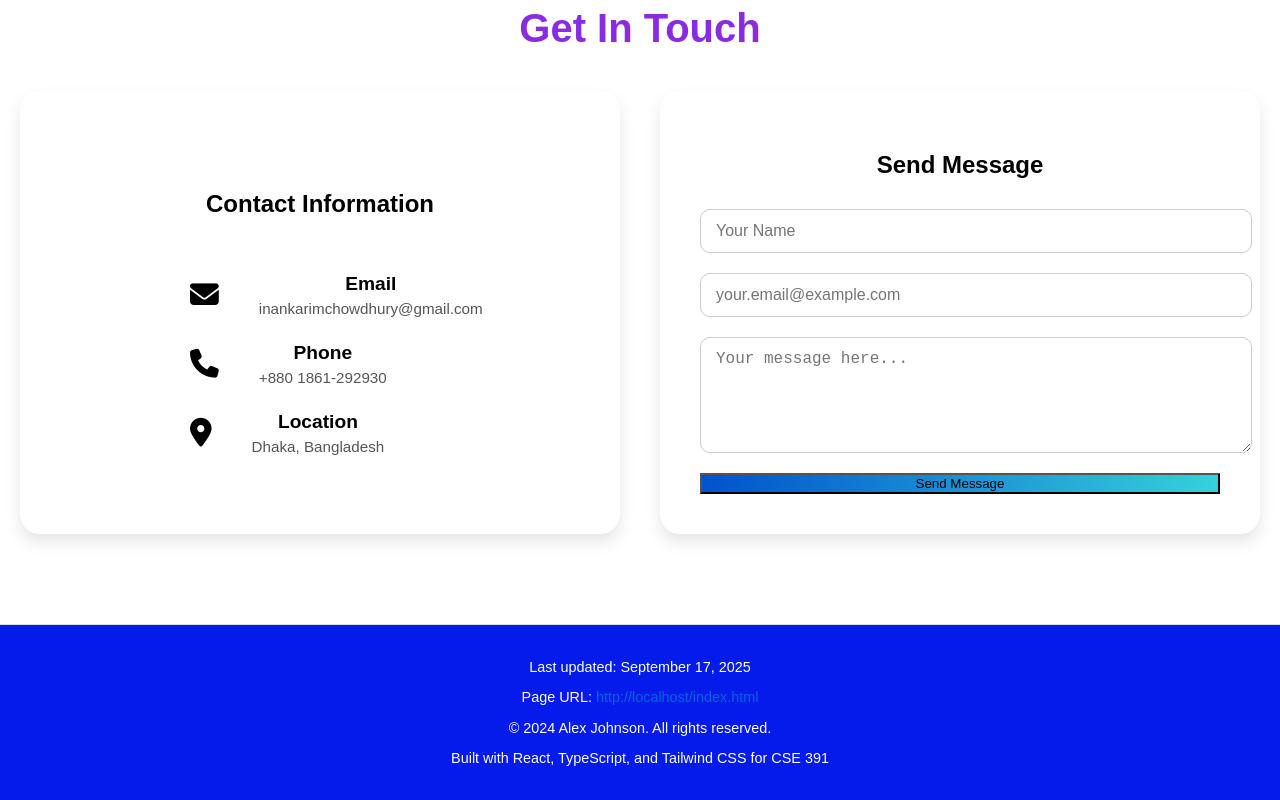
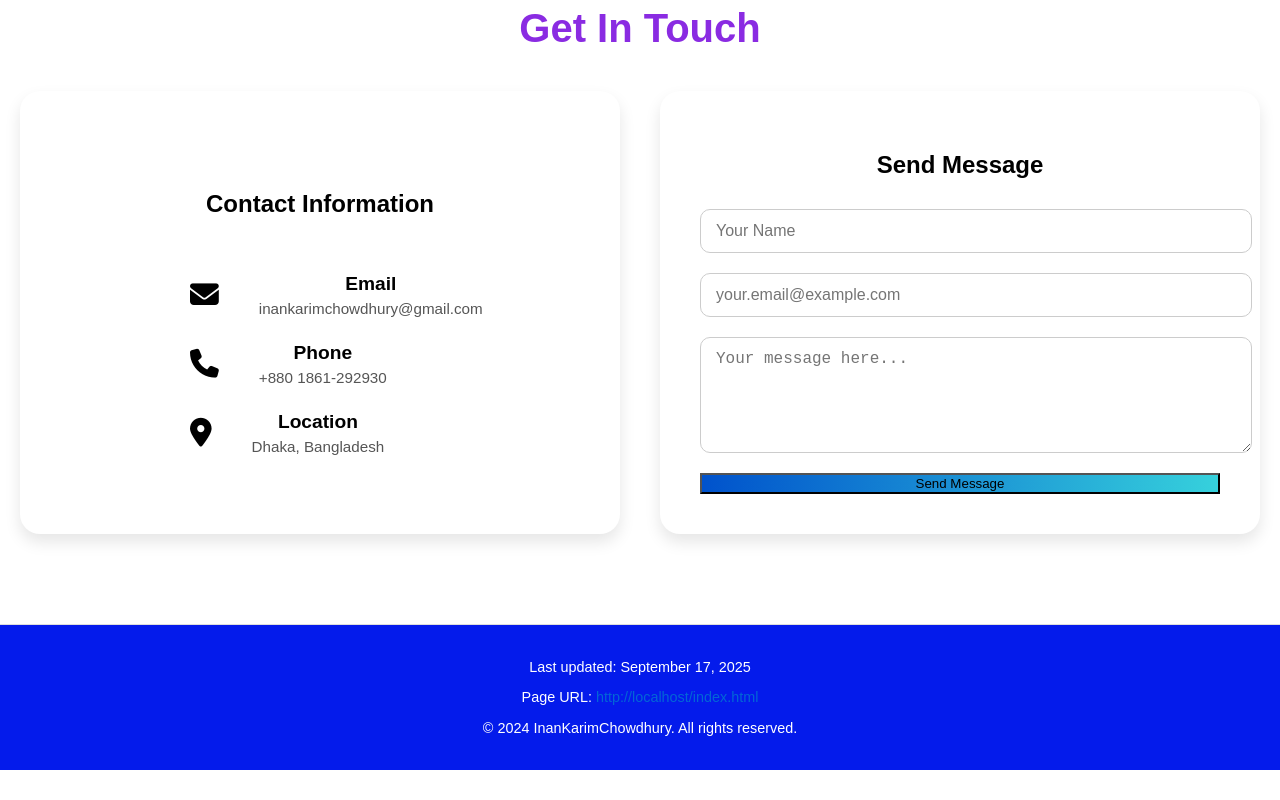
Before and after one commit to inankarim/The-Portfolio, a plain HTML site: page index.html in a window 1280 px wide. Shown: the part 3541-4341 px from the top of the page. After the commit the page ends 4311 px from the top, so only its background shows below. Drawn offline with Linux system fonts and the light colour scheme.

Commit message:
first commit

```diff
--- a/index.html
+++ b/index.html
@@ -7,9 +7,6 @@
     <link rel="stylesheet" href="/styles/style.css">
     <script src="https://kit.fontawesome.com/6218aeb5c7.js" crossorigin="anonymous"></script>
     <style>
-  html {
-    scroll-behavior: smooth;
-  }
 </style>
 
 </head>
@@ -214,7 +211,7 @@
       <div class="loc">
         <i class="fa-solid fa-envelope icon"></i>
         <div class="loc1">
-          <h3 style="">Email</h3>
+          <h3>Email</h3>
           <p>inankarimchowdhury@gmail.com</p>
         </div>
       </div>
@@ -236,7 +233,6 @@
       </div>
     </div>
 
-    <!-- Right Contact Form -->
     <div class="info2">
       <h2 class="section-title">Send Message</h2>
       <form class="contact-form">
@@ -250,28 +246,28 @@
 </div>
 
 <footer id="page-footer" style="text-align: center; padding: 20px; font-size: 0.9rem; color: white; background-color: #041beb; border-top: 1px solid #ddd; margin-top: 50px;">
-  <!-- Content will be inserted here by JavaScript -->
+
 </footer>
 
 <script>
   const footer = document.getElementById('page-footer');
 
-  // Get last modified date of the document
+
   const lastModified = new Date(document.lastModified);
+  console.log(lastModified)
   const formattedDate = lastModified.toLocaleDateString(undefined, {
     year: 'numeric',
     month: 'long',
     day: 'numeric'
   });
 
-  // Get current page URL
   const pageUrl = window.location.href;
 
   footer.innerHTML = `
     <p>Last updated: ${formattedDate}</p>
-    <p>Page URL: <a href="${pageUrl}" target="_blank" rel="noopener" style="color:#0366d6; text-decoration: none;">${pageUrl}</a></p>
-    <p>© 2024 Alex Johnson. All rights reserved.</p>
-    <p>Built with React, TypeScript, and Tailwind CSS for CSE 391</p>
+    <p>Page URL: <a href="${pageUrl}"  style="color:#0366d6; text-decoration: none;">${pageUrl}</a></p>
+    <p>© 2024 InanKarimChowdhury. All rights reserved.</p>
+
   `;
 </script>
 
--- a/styles/style.css
+++ b/styles/style.css
@@ -453,7 +453,7 @@ blockquote {
   color: #555;
 }
 
-/* Contact Form Section */
+
 .contact-form {
   display: flex;
   flex-direction: column;
```
Also changed, not shown: 3 other files.
